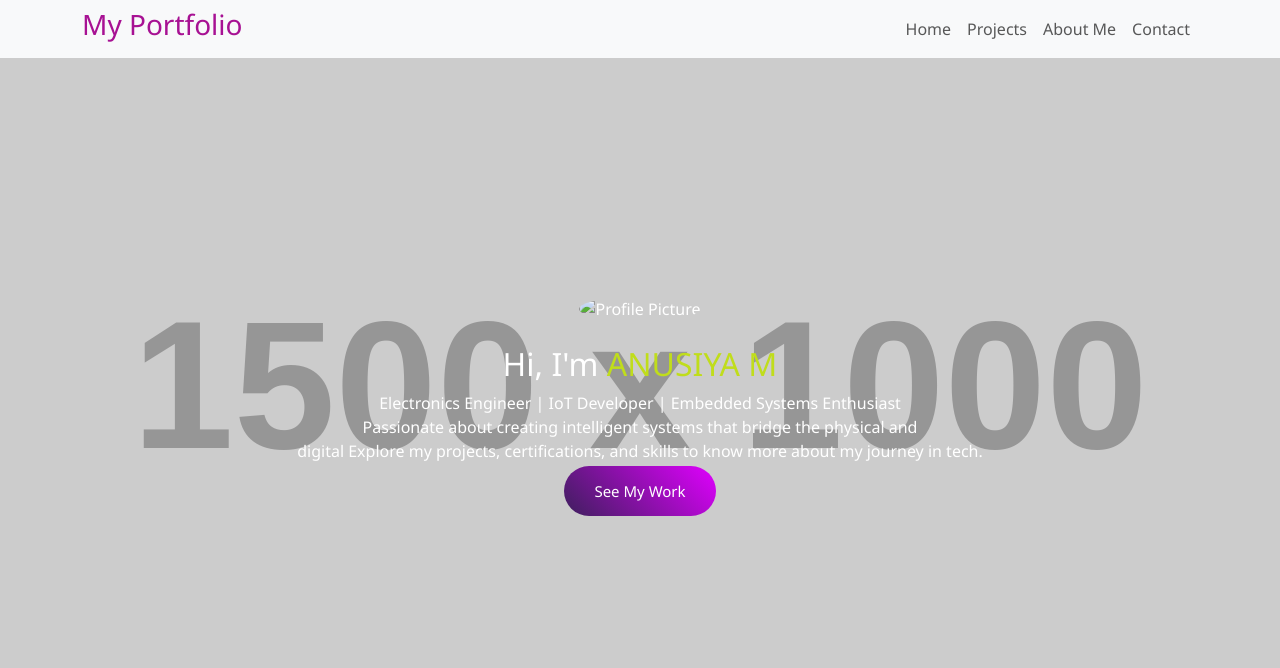
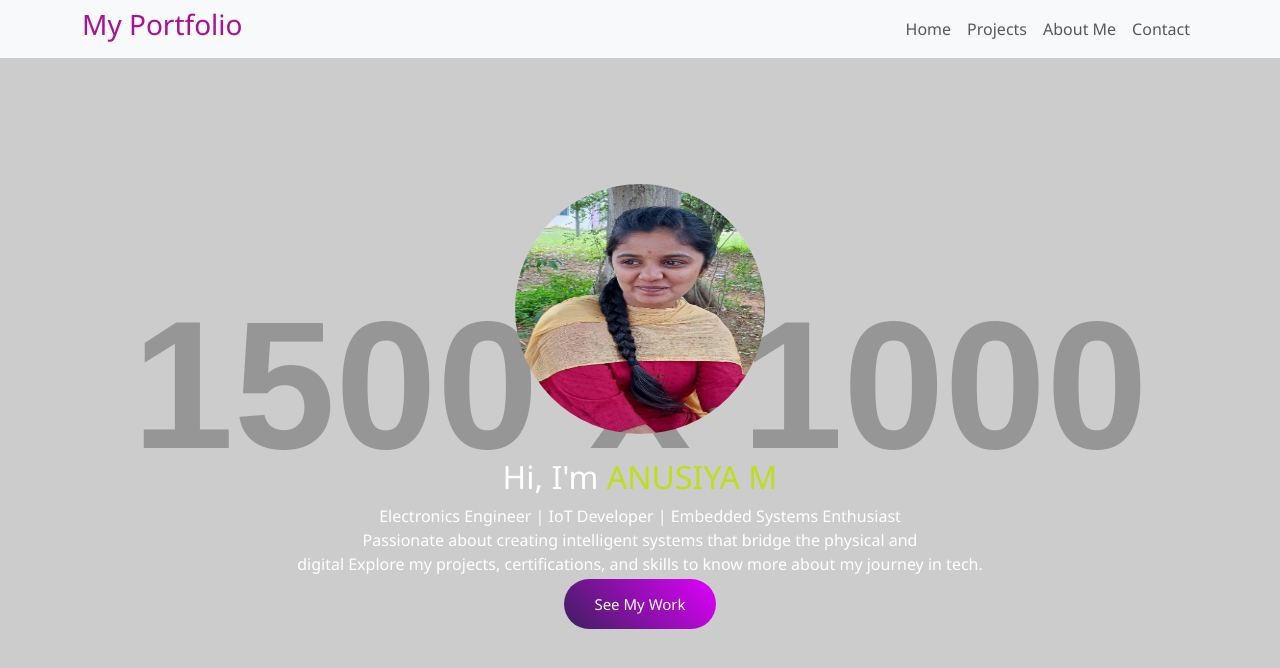
Before and after one commit to anusiya1904/portfolio, a plain HTML site: page index.html in a window 1280 px wide. Drawn offline with nearby package versions, Linux system fonts and the light colour scheme; placeholder pictures from the web are drawn by us.

Commit message:
Update index.html

```diff
--- a/index.html
+++ b/index.html
@@ -96,7 +96,7 @@
   <section class="hero-section">
     <div class="hero-content" data-aos="fade-up">
 
-      <img src="../a(1)(1).png" class="rounded-circle mb-4" alt="Profile Picture" style="width: 250px; height: 250px;">
+      <img src="project image/a(1)(1).png" class="rounded-circle mb-4" alt="Profile Picture" style="width: 250px; height: 250px;">
       <h2>Hi, I'm <span style="color: #c0dd1b;">ANUSIYA M</span></h2>
       <p>Electronics Engineer | IoT Developer | Embedded Systems Enthusiast<br>
 Passionate about creating intelligent systems that bridge the physical and <br> digital
```
